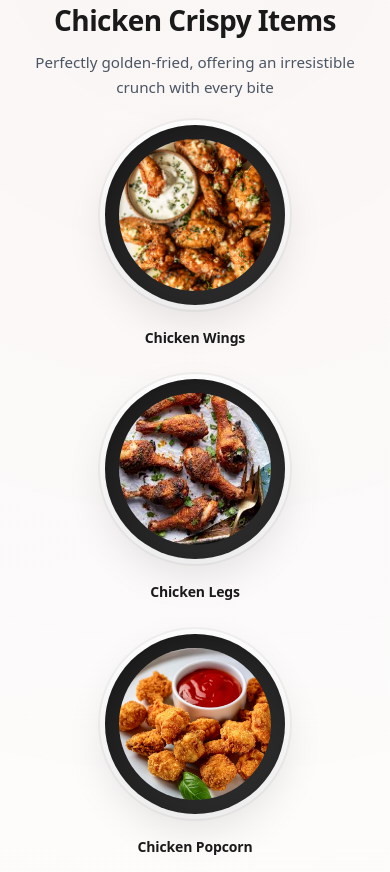
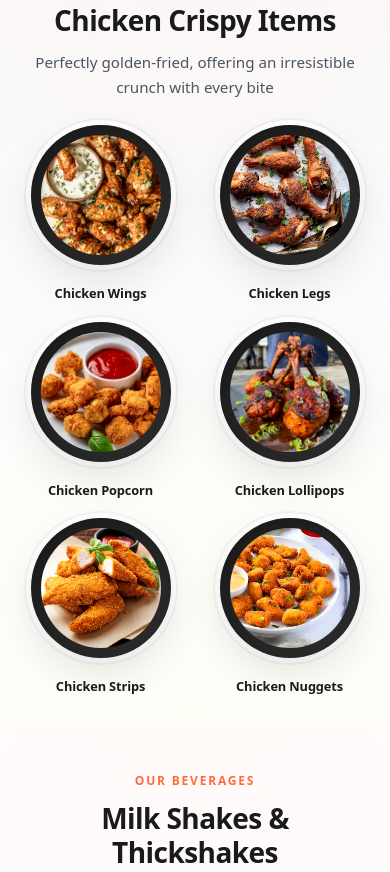
Before and after one commit to octaleadsprivatelimited-cloud/friedwings, a plain HTML site: page index.html in a window 390 px wide. Shown: the part 1320-2192 px from the top of the page. Drawn offline with Linux system fonts and the light colour scheme.

Commit message:
Fix mobile menu items: display 2 by 2 instead of one by one on all mobile screen sizes

```diff
--- a/css/styles.css
+++ b/css/styles.css
@@ -1293,19 +1293,25 @@ img {
 
 @media (max-width: 480px) {
     .menu-items-grid {
-        grid-template-columns: 1fr;
-        gap: 2rem;
+        grid-template-columns: repeat(2, 1fr);
+        gap: 1.25rem;
+        padding: 0;
     }
 
     .menu-item-card__plate {
-        width: 180px;
-        height: 180px;
-        padding: 14px;
+        width: 140px;
+        height: 140px;
+        padding: 10px;
+        margin-bottom: 0.75rem;
     }
 
     .menu-item-card__plate::before {
-        width: 152px;
-        height: 152px;
+        width: 120px;
+        height: 120px;
+    }
+
+    .menu-item-card__label h3 {
+        font-size: clamp(0.8rem, 2.2vw, 0.9rem);
     }
 }
 
```
